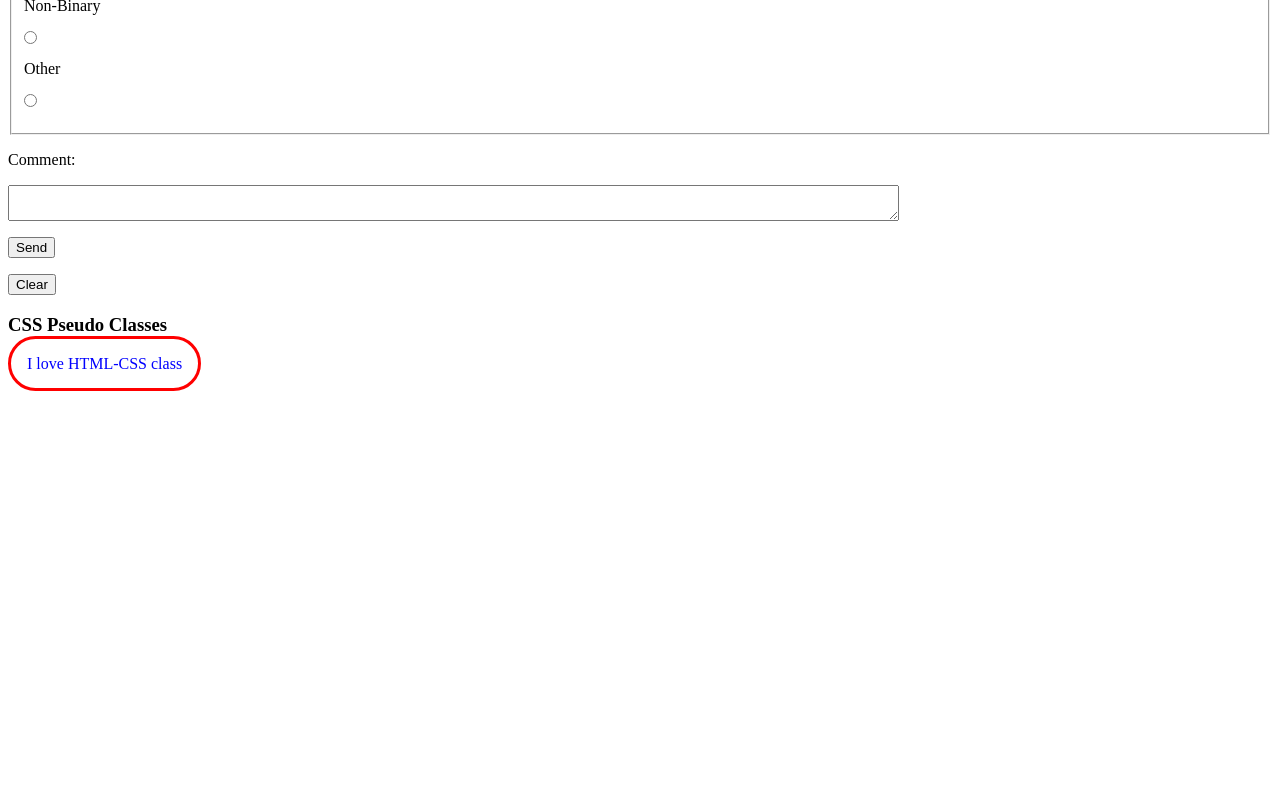
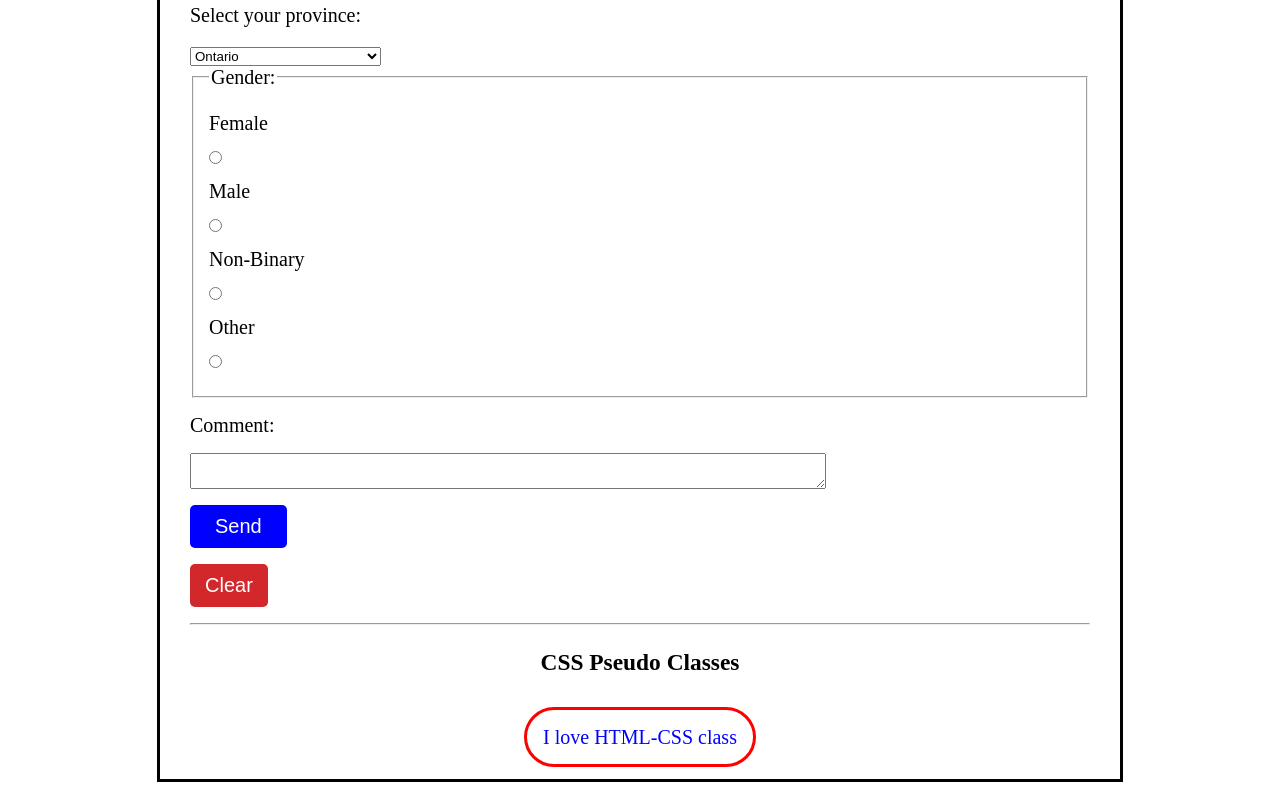
Before and after one commit to Binazirfarokhi/HTML-Form-TeachingMAterial-Termone, a plain HTML site: page index.html in a window 1280 px wide. Shown: the part 997-1787 px from the top of the page. Before the commit the page ends 1388 px from the top, so only its background shows below. Drawn offline with Linux system fonts and the light colour scheme.

Commit message:
style the body

```diff
--- a/index.html
+++ b/index.html
@@ -8,7 +8,8 @@
 </head>
 <body>
     <h1>HTML-FORM</h1>
-    <form action="https://www.google.com/search" method="get">
+  <div class="content">
+    <form action="https://www.google.com/search" method="get" class="search-form">
         <!-- //get something from server -->
         <!-- //serach for wmdd lanagara to see the q="" -->
         <label for="search-text">Search</label>
@@ -21,6 +22,7 @@
          <input type="reset" value="Clear">
 
     </form>
+    <hr>
     <!-- challenge :
     create another form the same as what we did
     https://api.genderize.io
@@ -40,9 +42,10 @@
         <input type="reset" value="Clear input field">
 
     </form>
+    <hr>
     <!-- another form for radio button -->
     <h2>Contact US</h2>
-     <form action="#" method="post">
+     <form action="#" method="post" class="contact-form">
         <!-- post info to server -->
          <label >First Name:
             <input type="text"  name="fname" placeholder="Firstname" required>
@@ -106,10 +109,11 @@
        <input type="submit" value="Send">
        <input type="reset" value="Clear">
      </form>
-
+<hr>
      <h3>CSS Pseudo Classes</h3>
-     <div>
+     <div class="link">
         <a href="#"> I love HTML-CSS class</a>
      </div>
+  </div>
 </body>
 </html>
--- a/style.css
+++ b/style.css
@@ -1,3 +1,41 @@
+
+h1{
+    text-align: center;
+}
+.content{
+    max-width: 900px;
+    margin: auto;
+    border: 3px solid black;
+    padding: 30px 30px;
+    font-size: 20px;
+}
+
+h2 ,h3{
+    text-align: center;
+}
+
+    input[type="submit"] {
+        background-color: blue;
+        color: white;
+        padding: 10px 25px;
+        border: none;
+        border-radius: 5px;
+        cursor: pointer;
+        font-size: 20px;
+    }
+    input[type="reset"] {
+        background-color: rgb(211, 40, 43);
+        color: white;
+        padding: 10px 15px;
+        border: none;
+        border-radius: 5px;
+        cursor: pointer;
+        font-size: 20px;
+    }
+
+
+
+
 input, label , textarea{
     display: block;
     margin : 1rem 0;
@@ -11,6 +49,11 @@ a{
     border:3px solid red;
     padding: 1rem;
     border-radius: 30px;
+
+}
+.link{
+    text-align: center;
+    margin-top: 50px;
 }
 a:link{
     color: blue;
```
